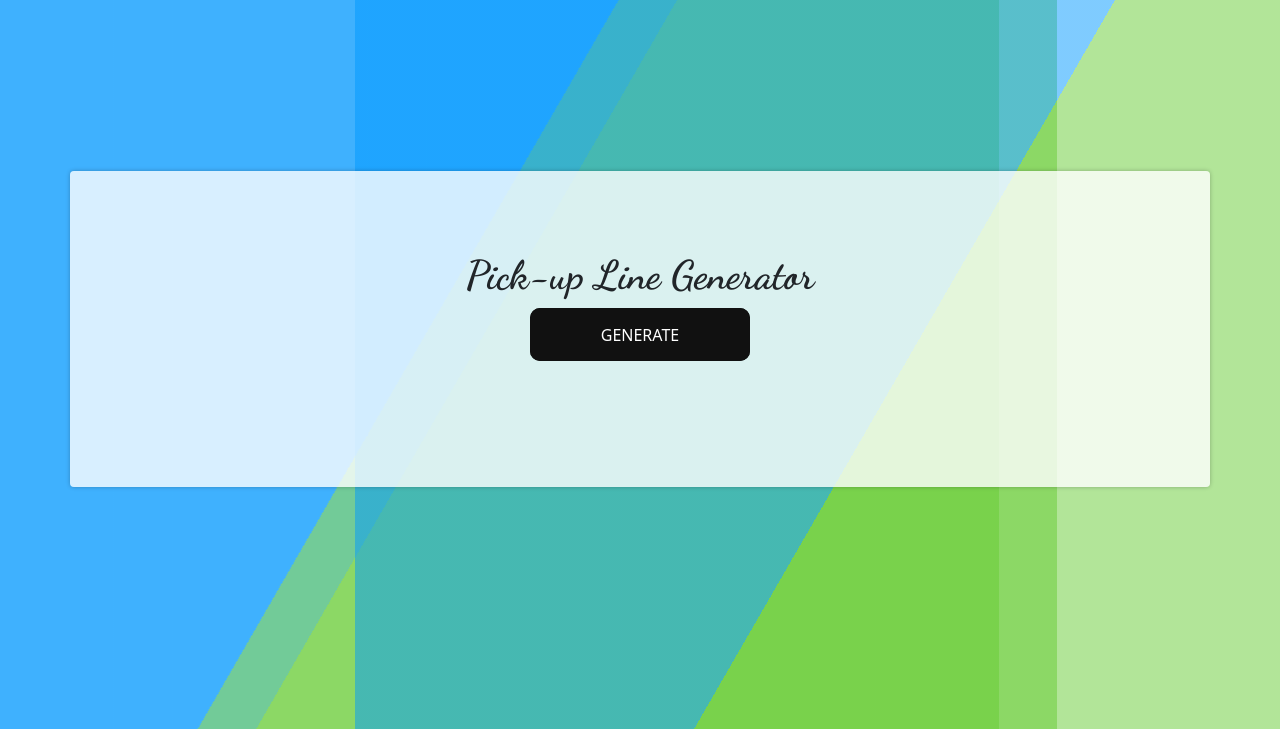
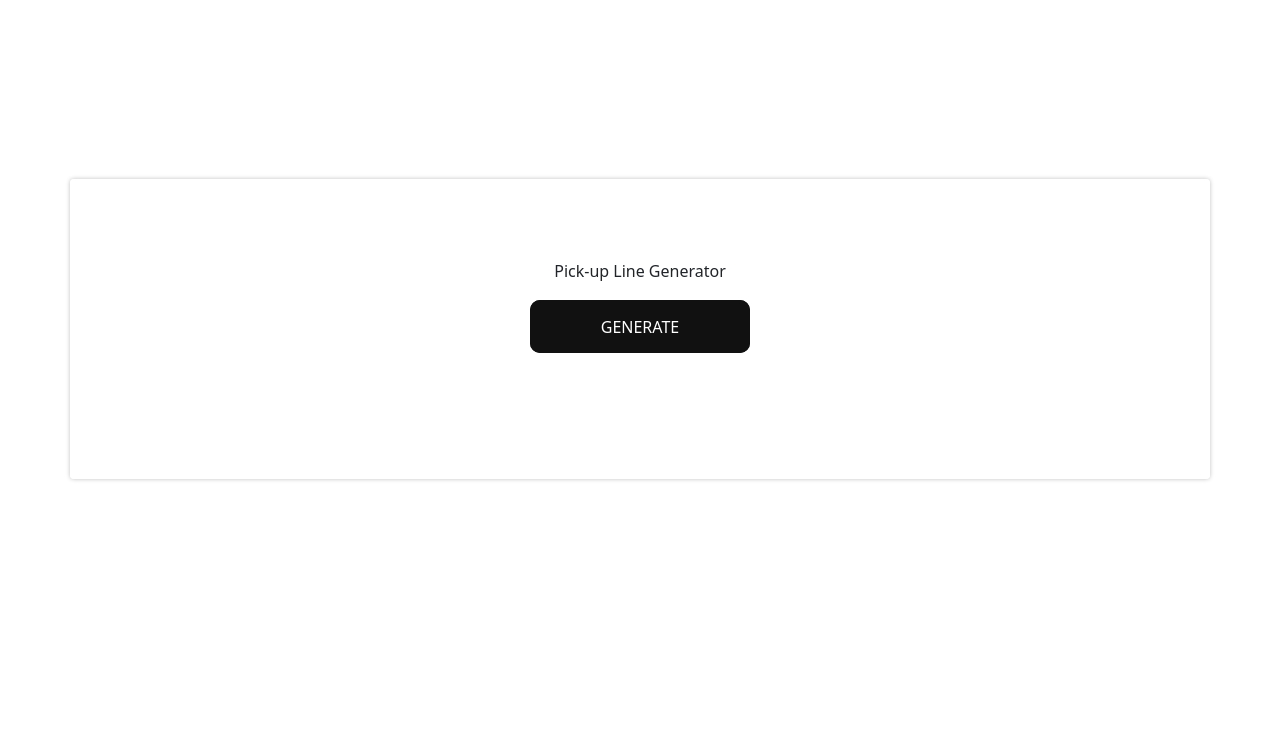
Before and after one commit to sankettank66/pickupline.github.io, a plain HTML site: page index.html in a window 1280 px wide. Shown: the part 71-800 px from the top of the page. Drawn offline with Linux system fonts and the light colour scheme.

Commit message:
updated font

```diff
--- a/index.html
+++ b/index.html
@@ -6,9 +6,9 @@
     <meta http-equiv="X-UA-Compatible" content="IE=edge" />
     <meta name="viewport" content="width=device-width, initial-scale=1.0" />
     <meta name="description"
-        content="It’s free to join and easy to use.Find out more about our service and what makes us different from other sites on our website.We have a great range of features and tools to help you connect with new people.">
+        content="Pickup Lines is an online dating site where people meet through their shared interests. It’s free to join and easy to use.Find out more about our service and what makes us different from other sites on our website.We have a great range of features and tools to help you connect with new people.">
     <title>PICKUP LINE GENERATOR</title>
-    <link rel="icon" href="./Capture-removebg-preview.png" type="image/x-icon">
+    <link rel="icon" href="/Capture-removebg-preview.png" type="image/x-icon">
     <link rel="stylesheet" href="./index.css" />
 
     <link href="./bootstrap.min.css" rel="stylesheet" />
@@ -28,11 +28,11 @@
 </head>
 
 <body>
-    <div class="bg container"></div>
+    <!-- <div class="bg container"></div>
     <div class="bg bg2 container"></div>
-    <div class="bg bg3 container"></div>
+    <div class="bg bg3 container"></div> -->
     <div class="container content">
-        <h1>Pick-up Line Generator</h1>
+        <p>Pick-up Line Generator</p>
         <button class="gene glow-on-hover tooltiptext" onclick="clickMe()" data-toggle="tooltip" data-placement="bottom"
             title="CLICK THIS BUTTON TO GENERATE PICK UP LINE">
             GENERATE </button><br />
```
